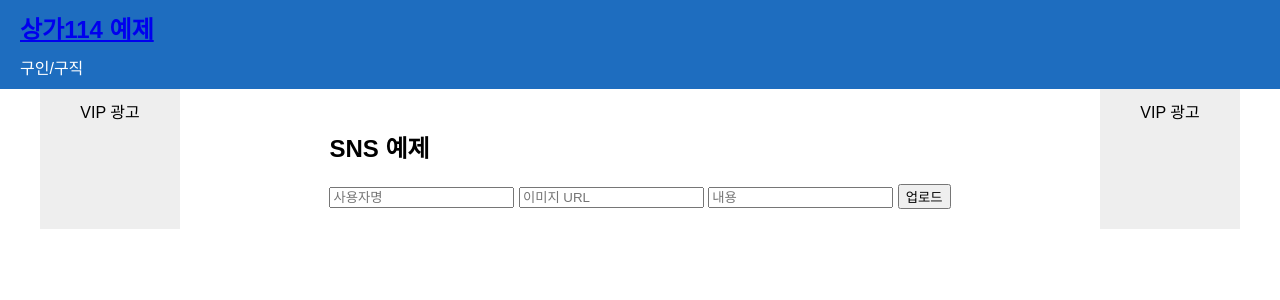
After one commit to namcoding1/hon, a Flask app: page /sns in a window 1280 px wide. The commit adds this page. Shown: the top 300 px of the page. Run offline with Flask 3, Linux system fonts and the light colour scheme.

Commit message:
Add simple SNS example

```diff
--- a/app.py
+++ b/app.py
@@ -16,6 +16,10 @@ post_types = ["구인", "구직"]
 # In-memory job postings list
 # Each job is a dictionary with details
 jobs = []
+
+# In-memory SNS posts list
+# Each post is a dictionary with id, user, image URL, caption, likes and comments
+sns_posts = []
 
 @app.route('/')
 def index():
@@ -79,6 +83,48 @@ def job_delete(job_id: int):
     jobs.pop(idx)
     return redirect(url_for('job_list'))
 
+# -------- SNS Routes --------
+@app.route('/sns')
+def sns_list():
+    return render_template('sns.html', posts=sns_posts)
+
+
+@app.route('/sns/new', methods=['POST'])
+def sns_new():
+    user = request.form.get('user')
+    image = request.form.get('image')
+    caption = request.form.get('caption')
+    if user and image:
+        sns_posts.append({
+            'id': len(sns_posts),
+            'user': user,
+            'image': image,
+            'caption': caption or '',
+            'likes': 0,
+            'comments': []
+        })
+    return redirect(url_for('sns_list'))
+
+
+@app.route('/sns/like/<int:post_id>', methods=['POST'])
+def sns_like(post_id: int):
+    post = next((p for p in sns_posts if p['id'] == post_id), None)
+    if not post:
+        abort(404)
+    post['likes'] += 1
+    return redirect(url_for('sns_list'))
+
+
+@app.route('/sns/comment/<int:post_id>', methods=['POST'])
+def sns_comment(post_id: int):
+    post = next((p for p in sns_posts if p['id'] == post_id), None)
+    if not post:
+        abort(404)
+    comment = request.form.get('comment')
+    if comment:
+        post['comments'].append(comment)
+    return redirect(url_for('sns_list'))
+
 @app.route('/jobs/new', methods=['POST'])
 def job_new():
     title = request.form.get('title')
--- a/static/style.css
+++ b/static/style.css
@@ -21,3 +21,10 @@ nav a { color: white; margin-right: 15px; text-decoration: none; }
 .job-table th { background: #f5f5f5; }
 .job-detail { border: 1px solid #ccc; padding: 15px; }
 .btn-delete { color: red; font-size: 0.9em; }
+
+/* SNS styles */
+.sns-post { border: 1px solid #ccc; padding: 10px; margin-bottom: 15px; }
+.sns-image { max-width: 100%; height: auto; display: block; margin: 10px 0; }
+.sns-comments { list-style: none; padding-left: 0; }
+.sns-comments li { font-size: 0.9em; margin-bottom: 3px; }
+.sns-comment-form { margin-top: 5px; }
--- a/templates/index.html
+++ b/templates/index.html
@@ -3,4 +3,5 @@
 {% block content %}
 <p>상가114와 비슷한 예제 사이트입니다.</p>
 <p><a href="/jobs">구인/구직 게시판으로 이동</a></p>
+<p><a href="/sns">SNS 예제 보기</a></p>
 {% endblock %}
--- /dev/null
+++ b/templates/sns.html
@@ -0,0 +1,30 @@
+{% extends 'base.html' %}
+{% block title %}SNS 예제{% endblock %}
+{% block content %}
+<h2>SNS 예제</h2>
+<form action="/sns/new" method="post" class="sns-new">
+    <input type="text" name="user" placeholder="사용자명" required>
+    <input type="text" name="image" placeholder="이미지 URL" required>
+    <input type="text" name="caption" placeholder="내용">
+    <button type="submit">업로드</button>
+</form>
+{% for post in posts %}
+<div class="sns-post">
+    <p><strong>{{ post.user }}</strong></p>
+    {% if post.image %}<img src="{{ post.image }}" class="sns-image" alt="image">{% endif %}
+    <p>{{ post.caption }}</p>
+    <form action="/sns/like/{{ post.id }}" method="post" style="display:inline-block;">
+        <button type="submit">❤ {{ post.likes }}</button>
+    </form>
+    <ul class="sns-comments">
+        {% for c in post.comments %}
+        <li>{{ c }}</li>
+        {% endfor %}
+    </ul>
+    <form action="/sns/comment/{{ post.id }}" method="post" class="sns-comment-form">
+        <input type="text" name="comment" placeholder="댓글" required>
+        <button type="submit">댓글달기</button>
+    </form>
+</div>
+{% endfor %}
+{% endblock %}
```
Also changed, not shown: README.md.
